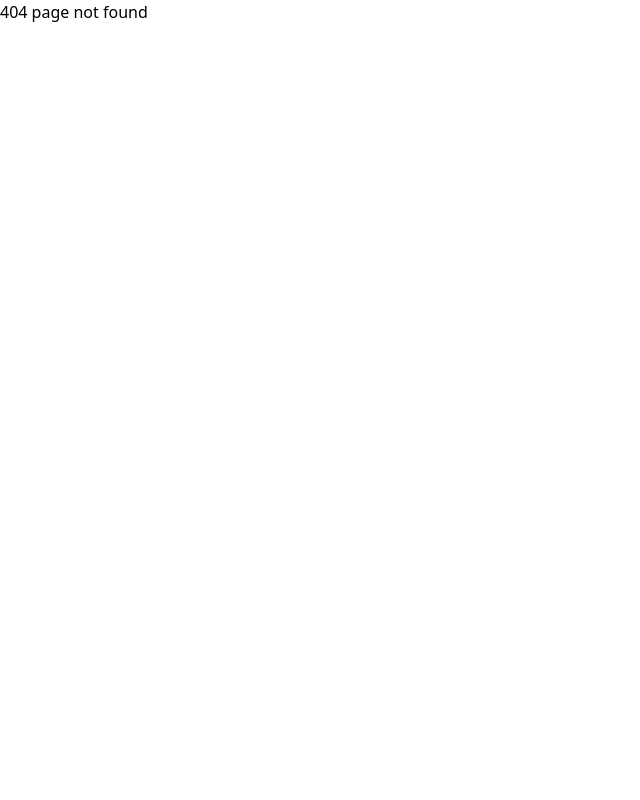
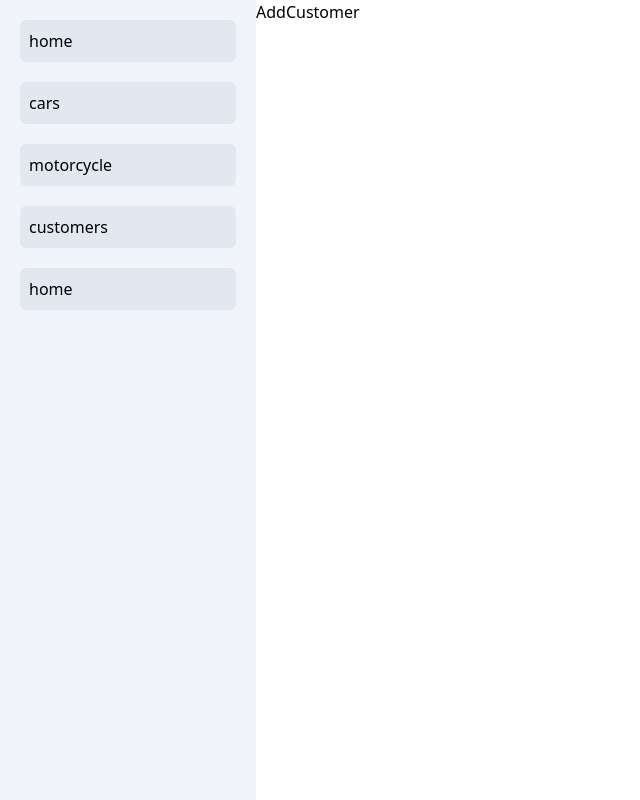
Before and after one commit to Elsayed-Rady-Elsayed/GARAGE-SYSTEM, a React (Vite) app: page /addCustomer in a window 1280 px wide. Before the commit this address had no page. Shown: the whole page, without its empty margins (0-640 px from the left). Built offline with nearby package versions, Linux system fonts and the light colour scheme.

Commit message:
add start

```diff
--- a/src/App.jsx
+++ b/src/App.jsx
@@ -3,8 +3,9 @@ import Home from "./views/Home";
 import Cars from "./views/cars/Cars";
 import Motorcycle from "./views/Motorcycle/Motorcycle";
 import AddMotor from "./views/Motorcycle/AddMotor";
-import Customers from "./views/Customers";
+import Customers from "./views/customers/Customers";
 import AddCar from "./views/cars/AddCar";
+import AddCustomer from "./views/customers/AddCustomer";
 
 function App() {
   return (
@@ -24,6 +25,7 @@ function App() {
           <Route path="motorcycle" element={<Motorcycle />} />
           <Route path="addMotor" element={<AddMotor />} />
           <Route path="customers" element={<Customers />} />
+          <Route path="addCustomer" element={<AddCustomer />} />
         </Route>
       </Routes>
     </div>
--- /dev/null
+++ b/src/views/customers/AddCustomer.jsx
@@ -0,0 +1,7 @@
+import React from "react";
+
+const AddCustomer = () => {
+  return <div>AddCustomer</div>;
+};
+
+export default AddCustomer;
```
Also changed, not shown: src/views/customers/Customers.jsx (renamed from src/views/Customers.jsx).
